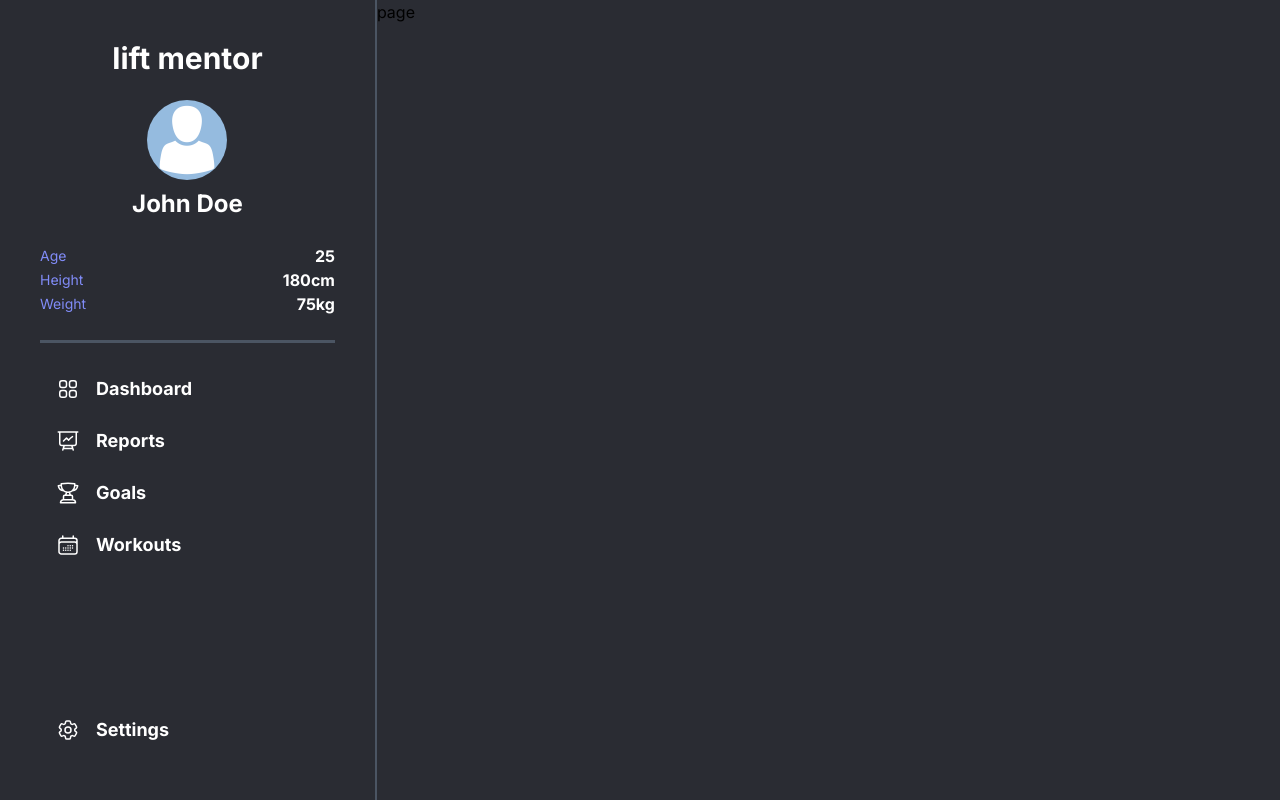
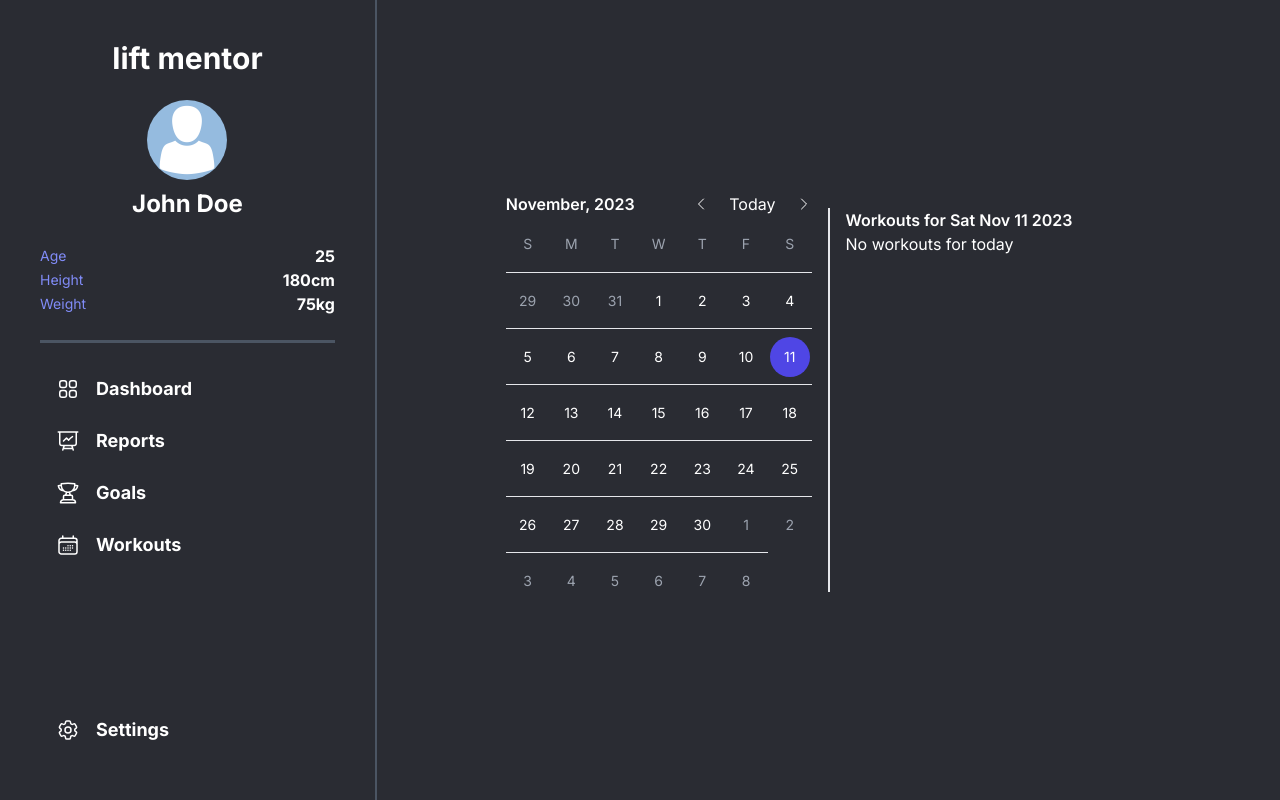
Before and after one commit to MarekRykaczewski/lift-mentor, a Next.js app: page /workouts in a window 1280 px wide. Built offline with nearby package versions, Linux system fonts and the light colour scheme.

Commit message:
add Calendar to workouts page

```diff
--- a/package.json
+++ b/package.json
@@ -10,6 +10,7 @@
   },
   "dependencies": {
     "chart.js": "^4.4.0",
+    "dayjs": "^1.11.10",
     "next": "14.0.1",
     "react": "^18",
     "react-chartjs-2": "^5.2.0",
--- /dev/null
+++ b/src/app/components/Calendar.tsx
@@ -0,0 +1,97 @@
+"use client";
+
+import dayjs from "dayjs";
+import { useState } from "react";
+import ChevronLeft from "../icons/ChevronLeft";
+import ChevronRight from "../icons/ChevronRight";
+import { generateDates, months } from "../utils/calendar";
+import cn from "../utils/cn";
+
+const Calendar = () => {
+  const days = ["S", "M", "T", "W", "T", "F", "S"];
+  const currentDate = dayjs();
+  const [today, setToday] = useState(currentDate);
+  const [selectedDate, setSelectedDate] = useState(currentDate);
+
+  return (
+    <div className="flex flex-col lg:flex-row lg:w-3/4 w-full mx-auto divide-x-2 gap-4 p-4 h-screen items-center text-white">
+      <div className="w-full">
+        <div className="flex justify-between">
+          <h1 className="font-semibold">
+            {months[today.month()]}, {today.year()}
+          </h1>
+          <div className="flex items-center gap-5">
+            <button
+              onClick={() => {
+                setToday(today.month(today.month() - 1));
+              }}
+            >
+              <ChevronLeft />
+            </button>
+            <button
+              onClick={() => {
+                setToday(currentDate);
+              }}
+            >
+              Today
+            </button>
+            <button
+              onClick={() => {
+                setToday(today.month(today.month() + 1));
+              }}
+            >
+              <ChevronRight />
+            </button>
+          </div>
+        </div>
+        <div className="w-full grid grid-cols-7 text-gray-400">
+          {days.map((day, index) => {
+            return (
+              <h1
+                key={index}
+                className="h-14 grid place-content-center text-sm"
+              >
+                {day}
+              </h1>
+            );
+          })}
+        </div>
+        <div className="w-full grid grid-cols-7">
+          {generateDates(today.month(), today.year()).map(
+            ({ date, currentMonth, today }, index) => {
+              return (
+                <div
+                  key={index}
+                  className="h-14 border-t grid place-content-center text-sm"
+                >
+                  <h1
+                    className={cn(
+                      currentMonth ? "" : "text-gray-400",
+                      today ? "bg-indigo-600 text-white" : "",
+                      selectedDate.toDate().toDateString() ===
+                        date.toDate().toDateString()
+                        ? "bg-black text-white"
+                        : "",
+                      "h-10 w-10 grid place-content-center rounded-full hover:bg-black transition-all cursor-pointer"
+                    )}
+                    onClick={() => setSelectedDate(date)}
+                  >
+                    {date.date()}
+                  </h1>
+                </div>
+              );
+            }
+          )}
+        </div>
+      </div>
+      <div className="h-96 w-full px-4">
+        <h1 className="font-semibold">
+          Workouts for {selectedDate.toDate().toDateString()}
+        </h1>
+        <p>No workouts for today</p>
+      </div>
+    </div>
+  );
+};
+
+export default Calendar;
--- /dev/null
+++ b/src/app/icons/ChevronLeft.tsx
@@ -0,0 +1,20 @@
+const ChevronLeft = () => {
+  return (
+    <svg
+      xmlns="http://www.w3.org/2000/svg"
+      fill="none"
+      viewBox="0 0 24 24"
+      strokeWidth={1.5}
+      stroke="currentColor"
+      className="w-4 h-4"
+    >
+      <path
+        strokeLinecap="round"
+        strokeLinejoin="round"
+        d="M15.75 19.5L8.25 12l7.5-7.5"
+      />
+    </svg>
+  );
+};
+
+export default ChevronLeft;
--- /dev/null
+++ b/src/app/icons/ChevronRight.tsx
@@ -0,0 +1,20 @@
+const ChevronRight = () => {
+  return (
+    <svg
+      xmlns="http://www.w3.org/2000/svg"
+      fill="none"
+      viewBox="0 0 24 24"
+      strokeWidth={1.5}
+      stroke="currentColor"
+      className="w-4 h-4"
+    >
+      <path
+        strokeLinecap="round"
+        strokeLinejoin="round"
+        d="M8.25 4.5l7.5 7.5-7.5 7.5"
+      />
+    </svg>
+  );
+};
+
+export default ChevronRight;
--- /dev/null
+++ b/src/app/utils/calendar.ts
@@ -0,0 +1,56 @@
+import dayjs from "dayjs";
+
+export const generateDates = (
+  month = dayjs().month(),
+  year = dayjs().year()
+) => {
+  const firstDateOfMonth = dayjs().year(year).month(month).startOf("month");
+  const lastDateOfMonth = dayjs().year(year).month(month).endOf("month");
+
+  const arrOfDates = [];
+
+  // Prefix Days
+  for (let i = 0; i < firstDateOfMonth.day(); i++) {
+    arrOfDates.push({ currentMonth: false, date: firstDateOfMonth.day(i) });
+  }
+
+  // Current Days
+  const todaysDate = dayjs().toDate().toDateString();
+
+  for (let i = firstDateOfMonth.date(); i <= lastDateOfMonth.date(); i++) {
+    const currentDate = firstDateOfMonth.date(i);
+    arrOfDates.push({
+      currentMonth: true,
+      today: currentDate.toDate().toDateString() === todaysDate,
+      date: currentDate,
+    });
+  }
+
+  // Suffix Days
+  const remaining = 42 - arrOfDates.length;
+
+  for (
+    let i = lastDateOfMonth.date() + 1;
+    i < lastDateOfMonth.date() + remaining;
+    i++
+  ) {
+    arrOfDates.push({ currentMonth: false, date: lastDateOfMonth.date(i) });
+  }
+
+  return arrOfDates;
+};
+
+export const months = [
+  "January",
+  "February",
+  "March",
+  "April",
+  "May",
+  "June",
+  "July",
+  "August",
+  "September",
+  "October",
+  "November",
+  "December",
+];
--- /dev/null
+++ b/src/app/utils/cn.ts
@@ -0,0 +1,3 @@
+export default function cn(...classes: any[]) {
+  return classes.filter(Boolean).join(" ");
+}
--- a/src/app/workouts/page.tsx
+++ b/src/app/workouts/page.tsx
@@ -1,5 +1,11 @@
+import Calendar from "../components/Calendar";
+
 const page = () => {
-  return <div className="w-full">page</div>;
+  return (
+    <div className="w-full">
+      <Calendar />
+    </div>
+  );
 };
 
 export default page;
```
Also changed, not shown: 1 other file (tests, documents, lock files or other folders).
